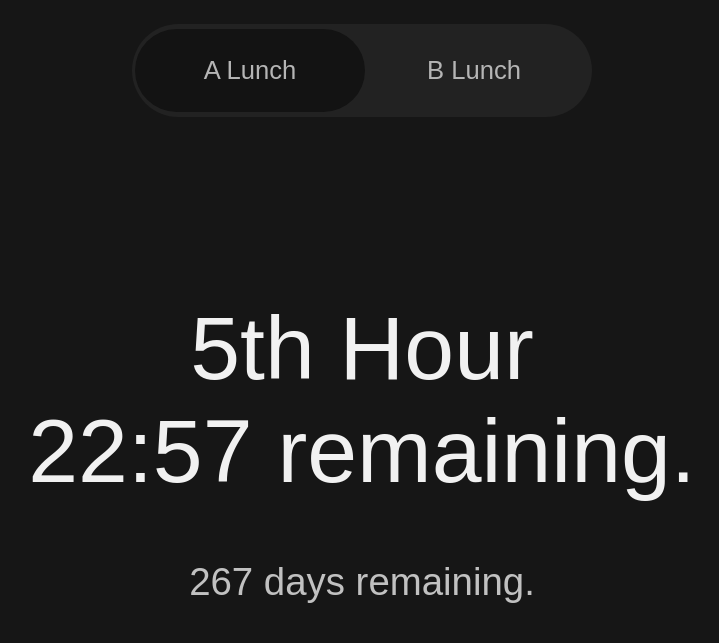
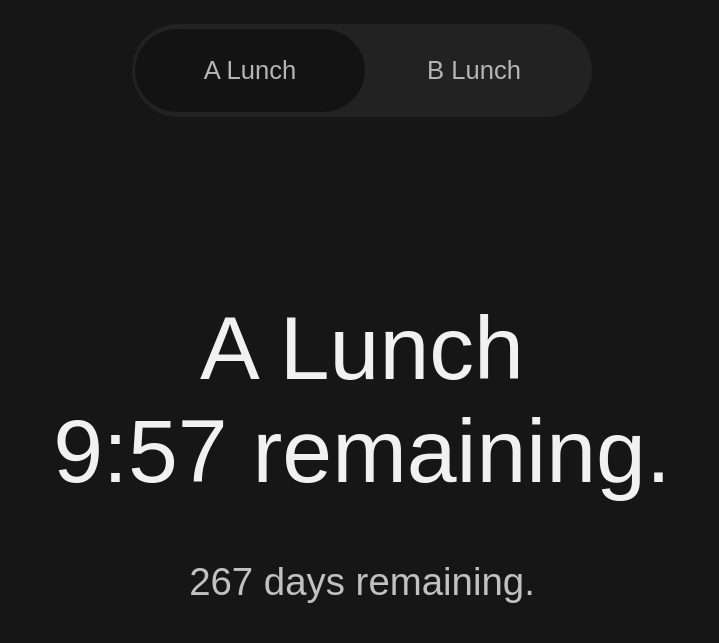
Before and after one commit to M19604/classTime, a plain HTML site: page index.html in a window 1280 px wide. Shown: the whole page, without its empty margins (278-997 px from the left). Drawn offline with Linux system fonts and the light colour scheme; no server answers.

Commit message:
Update index.html

```diff
--- a/index.html
+++ b/index.html
@@ -73,7 +73,7 @@
 <div id="lastUpdated"></div>
 <div id="remaining"></div>
 <script>
-    var s="earlyrelease"; // normal, delaystart, assembly, 1/2day, seminar, earlyrelease.
+    var s="normal"; // normal, delaystart, assembly, 1/2day, seminar, earlyrelease.
     var b,c,d;
     var e=1;
     var z=new Date(`6/13/2025 10:30`).getTime();
```
